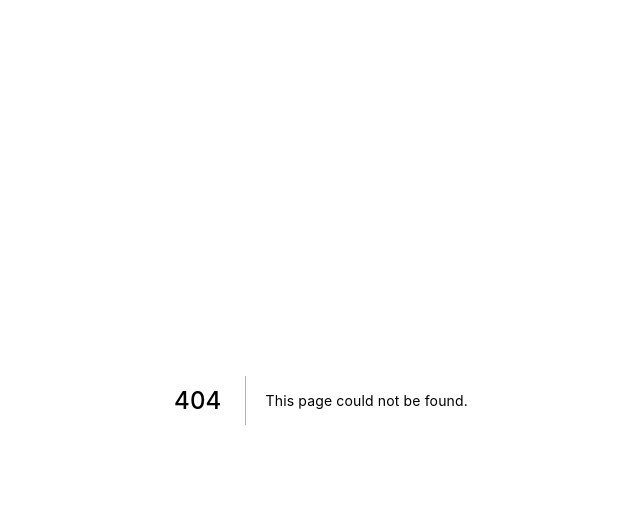
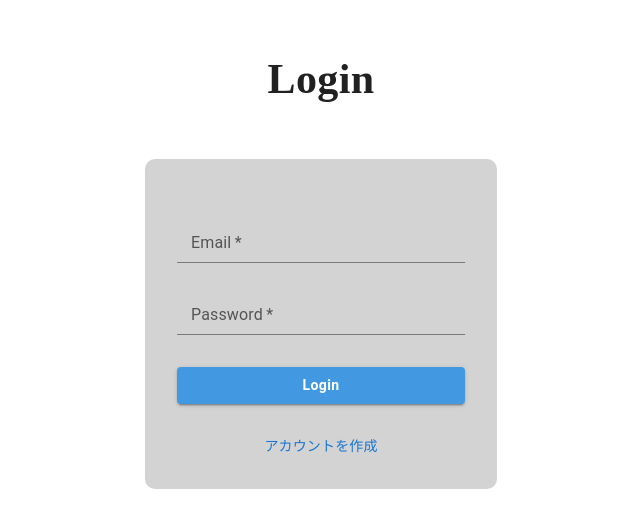
Before and after one commit to shtk0119/Portfolio, a Next.js app: page /login in a window 1280 px wide. Before the commit this address had no page. Shown: the top 528 px of the page, without its empty margins (319-959 px from the left). Built offline with nearby package versions, Linux system fonts and the light colour scheme.

Commit message:
create Login Page

```diff
--- /dev/null
+++ b/src/pages/login.tsx
@@ -0,0 +1,81 @@
+import {
+  Box,
+  Button,
+  FormControl,
+  Input,
+  InputLabel,
+  Stack,
+  styled,
+  Typography
+} from '@mui/material';
+import Link from 'next/link';
+
+const CustomButton = styled(Button)({
+  fontWeight: 'bold',
+  textTransform: 'none',
+  backgroundColor: '#4299e1'
+});
+
+const Login = () => {
+
+  return (
+    <Box minHeight='100vh'>
+      <Stack
+        maxWidth='400px'
+        m='0 auto'
+        p='48px 24px'
+        display='flex'
+        alignItems='center'
+        justifyContent='center'
+      >
+        <Box>
+          <Typography
+            component='h2'
+            fontSize='42px'
+            fontWeight='bold'
+            fontFamily='"Oleo Script", cursive'
+          >
+            Login
+          </Typography>
+        </Box>
+
+        <Box
+          width='100%'
+          bgcolor='lightgray'
+          mt='48px'
+          p='32px'
+          borderRadius='10px'
+        >
+
+          <Box mt='24px'>
+            <FormControl id='Email' required fullWidth>
+              <InputLabel>Email</InputLabel>
+              <Input type='email' />
+            </FormControl>
+          </Box>
+
+          <Box mt='24px'>
+            <FormControl id='Password' required fullWidth>
+              <InputLabel>Password</InputLabel>
+              <Input type='password' />
+            </FormControl>
+          </Box>
+
+          <Box mt='32px' textAlign='center'>
+            <CustomButton type='submit' variant='contained' fullWidth>
+              Login
+            </CustomButton>
+          </Box>
+
+          <Box mt='32px' textAlign='center'>
+            <Typography fontSize='14px' color='primary'>
+              <Link href='/signup' passHref><a>アカウントを作成</a></Link>
+            </Typography>
+          </Box>
+        </Box>
+      </Stack>
+    </Box>
+  )
+}
+
+export default Login;
```
